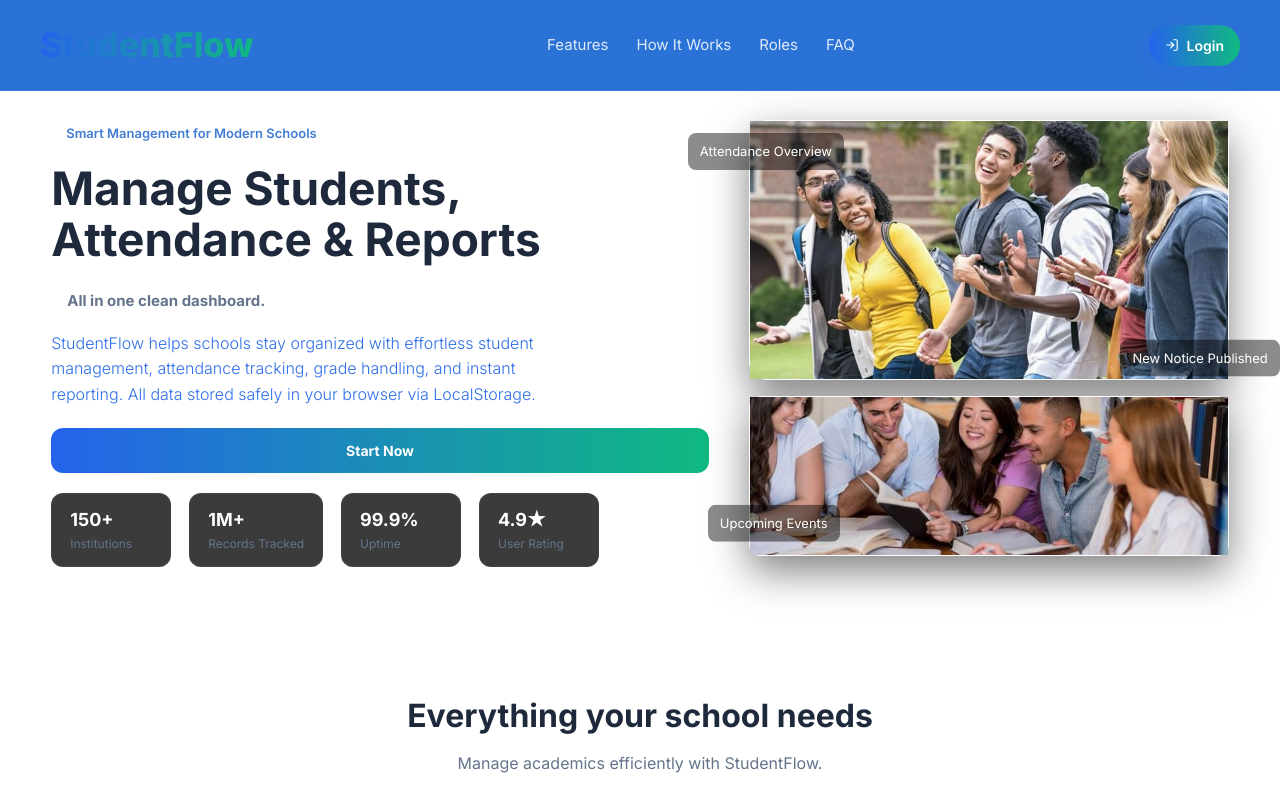
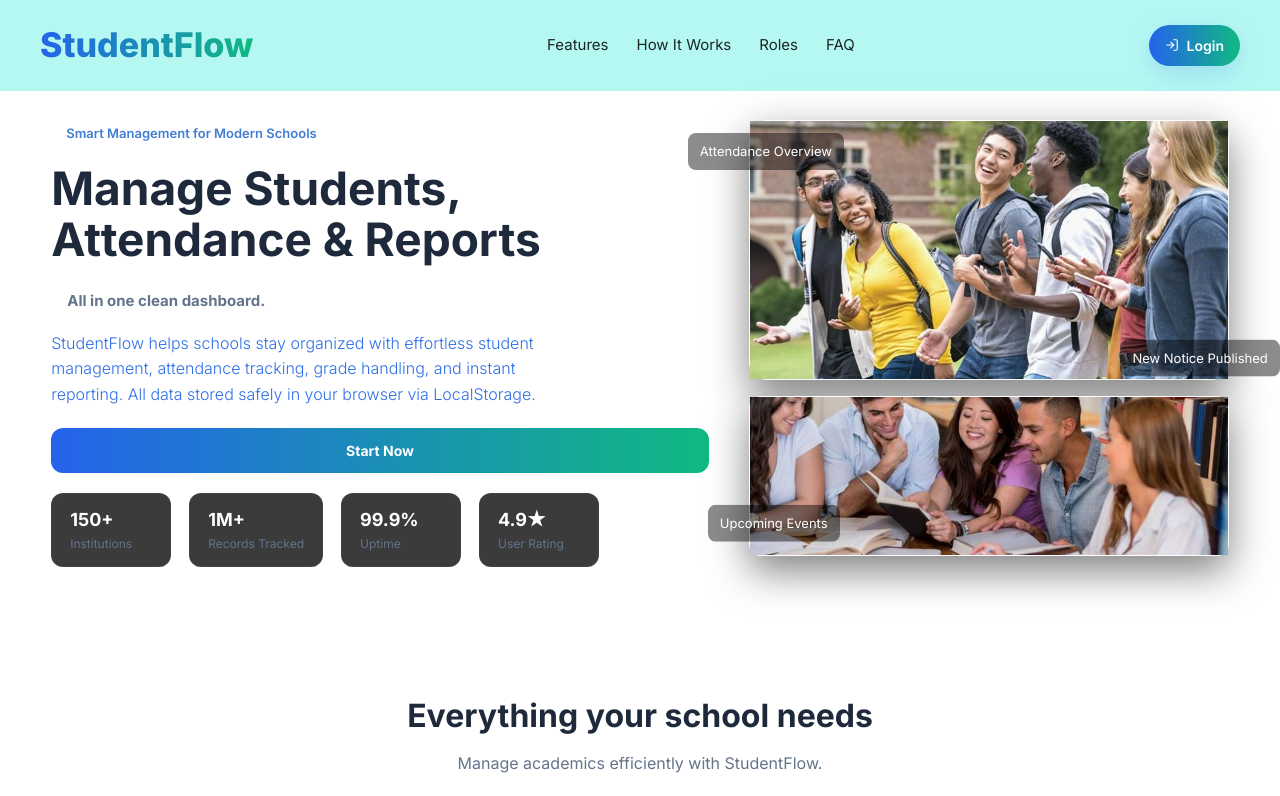
Before and after one commit to kavyasri2209/studentflow, a React (Create React App) app: page / in a window 1280 px wide. Shown: the top 796 px of the page. Built offline with nearby package versions, Linux system fonts and the light colour scheme.

Commit message:
landingpage navbar bg change

```diff
--- a/src/pages/LandingPage.css
+++ b/src/pages/LandingPage.css
@@ -34,7 +34,7 @@
   padding: 18px 40px;
   z-index: 2000;
   backdrop-filter: blur(10px);
-  background: #2b72d6;
+  background: rgba(85, 239, 226, 0.432);
   border-bottom: 1px solid rgba(255, 255, 255, 0.03);
 }
 
@@ -81,7 +81,7 @@
 }
 
 .sf-links a {
-  color: var(--glass-light);
+  color: black;
   text-decoration: none;
   font-size: 15px;
   opacity: 0.85;
```
